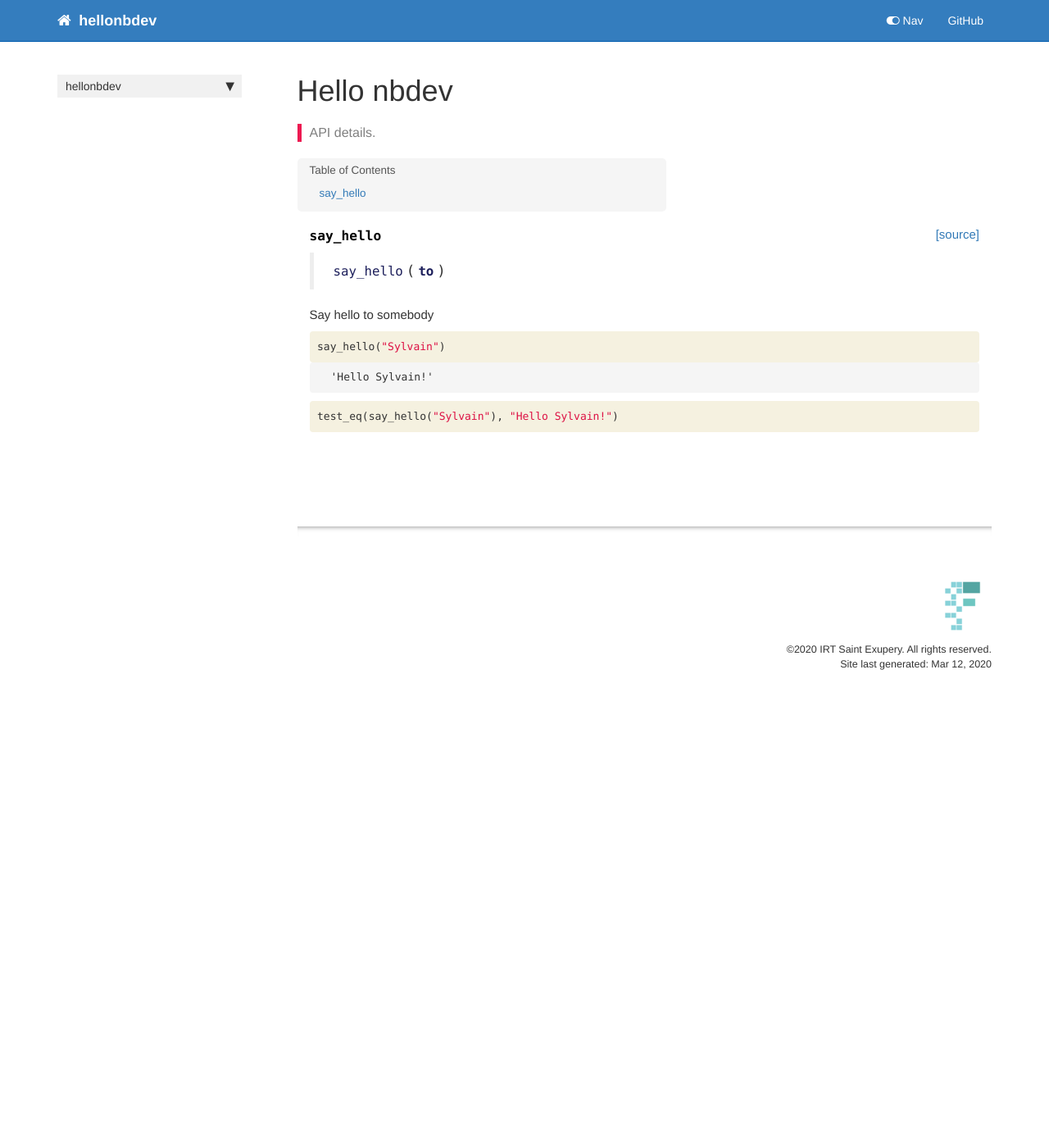
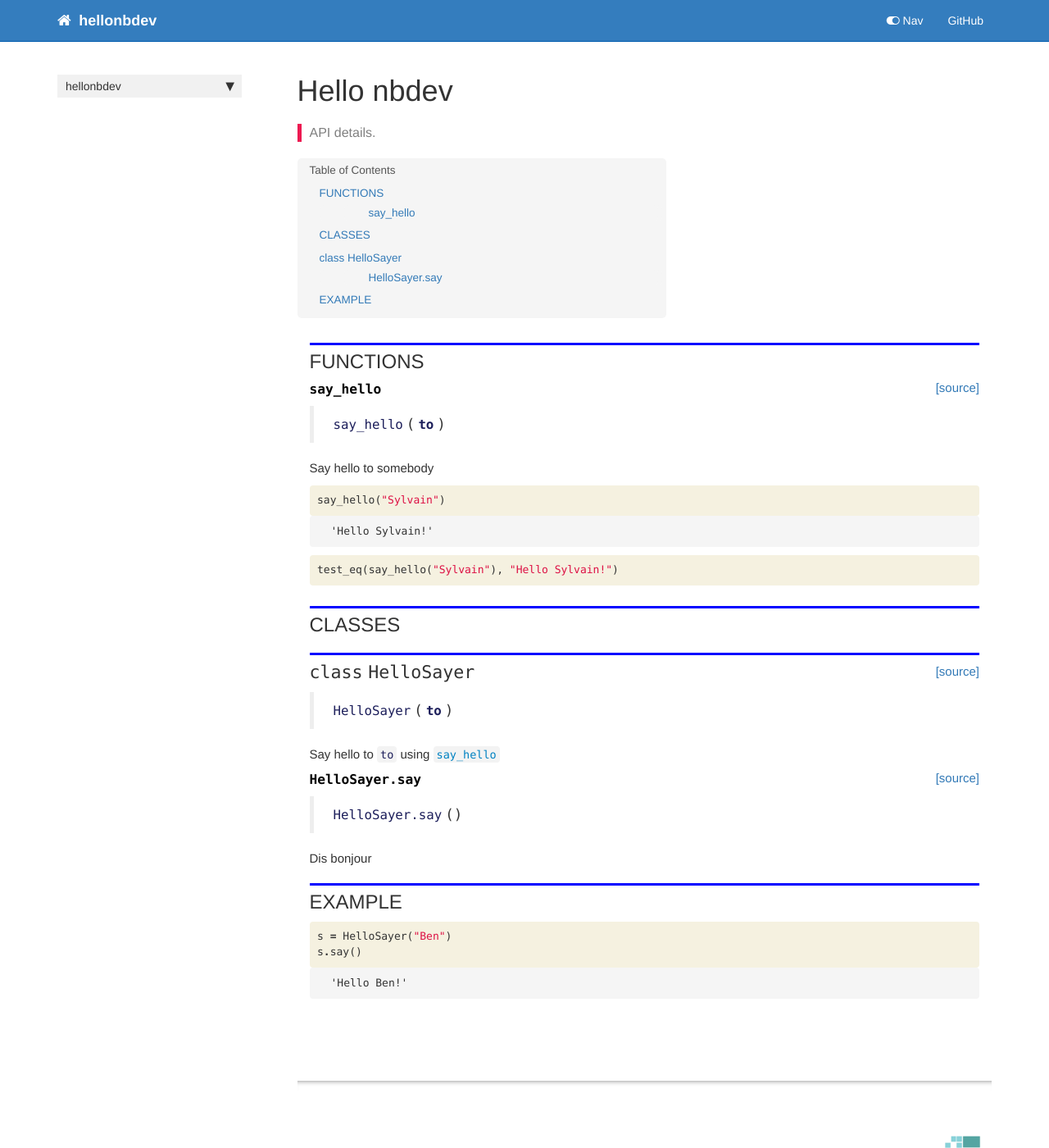
Before and after one commit to SylvainPicardM/hello_nbdev, a Jekyll site: the page built from docs/core.html, in a window 1280 px wide and 1400 px high. Shown: the whole window at 82% size. Built offline with Jekyll 4.4.1, drawn with Linux system fonts in a browser that asks for light colours; nearby versions of some CDN libraries; comment, search, counter and statistics services are not loaded.

Commit message:
Add new class

```diff
--- a/docs/core.html
+++ b/docs/core.html
@@ -23,6 +23,12 @@ description: "API details."
 
 <div class="cell border-box-sizing code_cell rendered">
 
+</div>
+<div class="cell border-box-sizing text_cell rendered"><div class="inner_cell">
+<div class="text_cell_render border-box-sizing rendered_html">
+<h2 id="FUNCTIONS">FUNCTIONS<a class="anchor-link" href="#FUNCTIONS"> </a></h2>
+</div>
+</div>
 </div>
 <div class="cell border-box-sizing code_cell rendered">
 
@@ -90,5 +96,92 @@ description: "API details."
 </div>
 
 </div>
+<div class="cell border-box-sizing text_cell rendered"><div class="inner_cell">
+<div class="text_cell_render border-box-sizing rendered_html">
+<h2 id="CLASSES">CLASSES<a class="anchor-link" href="#CLASSES"> </a></h2>
+</div>
+</div>
+</div>
+<div class="cell border-box-sizing code_cell rendered">
+
+</div>
+<div class="cell border-box-sizing code_cell rendered">
+
+<div class="output_wrapper">
+<div class="output">
+
+<div class="output_area">
+
+
+<div class="output_markdown rendered_html output_subarea ">
+<h2 id="HelloSayer" class="doc_header"><code>class</code> <code>HelloSayer</code><a href="https://github.com/SylvainPicardM/hellonbdev/tree/master/hellonbdev/core.py#L11" class="source_link" style="float:right">[source]</a></h2><blockquote><p><code>HelloSayer</code>(<strong><code>to</code></strong>)</p>
+</blockquote>
+<p>Say hello to <code>to</code> using <a href="/hellonbdev/core#say_hello"><code>say_hello</code></a></p>
+
+</div>
+
+</div>
+
+</div>
+</div>
+
+</div>
+<div class="cell border-box-sizing code_cell rendered">
+
+<div class="output_wrapper">
+<div class="output">
+
+<div class="output_area">
+
+
+<div class="output_markdown rendered_html output_subarea ">
+<h4 id="HelloSayer.say" class="doc_header"><code>HelloSayer.say</code><a href="https://github.com/SylvainPicardM/hellonbdev/tree/master/hellonbdev/core.py#L15" class="source_link" style="float:right">[source]</a></h4><blockquote><p><code>HelloSayer.say</code>()</p>
+</blockquote>
+<p>Dis bonjour</p>
+
+</div>
+
+</div>
+
+</div>
+</div>
+
+</div>
+<div class="cell border-box-sizing text_cell rendered"><div class="inner_cell">
+<div class="text_cell_render border-box-sizing rendered_html">
+<h2 id="EXAMPLE">EXAMPLE<a class="anchor-link" href="#EXAMPLE"> </a></h2>
+</div>
+</div>
+</div>
+<div class="cell border-box-sizing code_cell rendered">
+<div class="input">
+
+<div class="inner_cell">
+    <div class="input_area">
+<div class=" highlight hl-ipython3"><pre><span></span><span class="n">s</span> <span class="o">=</span> <span class="n">HelloSayer</span><span class="p">(</span><span class="s2">&quot;Ben&quot;</span><span class="p">)</span>
+<span class="n">s</span><span class="o">.</span><span class="n">say</span><span class="p">()</span>
+</pre></div>
+
+    </div>
+</div>
+</div>
+
+<div class="output_wrapper">
+<div class="output">
+
+<div class="output_area">
+
+
+
+<div class="output_text output_subarea output_execute_result">
+<pre>&#39;Hello Ben!&#39;</pre>
+</div>
+
+</div>
+
+</div>
+</div>
+
+</div>
     {% endraw %}
 </div>
--- a/hellonbdev/_nbdev.py
+++ b/hellonbdev/_nbdev.py
@@ -2,7 +2,8 @@
 
 __all__ = ["index", "modules", "custom_doc_links", "git_url"]
 
-index = {"say_hello": "00_core.ipynb"}
+index = {"say_hello": "00_core.ipynb",
+         "HelloSayer": "00_core.ipynb"}
 
 modules = ["core.py"]
 
```
Also changed, not shown: docs/index.html (+46 -0 lines), hellonbdev/core.py (+10 -1 lines), README.md, 2 other files.
